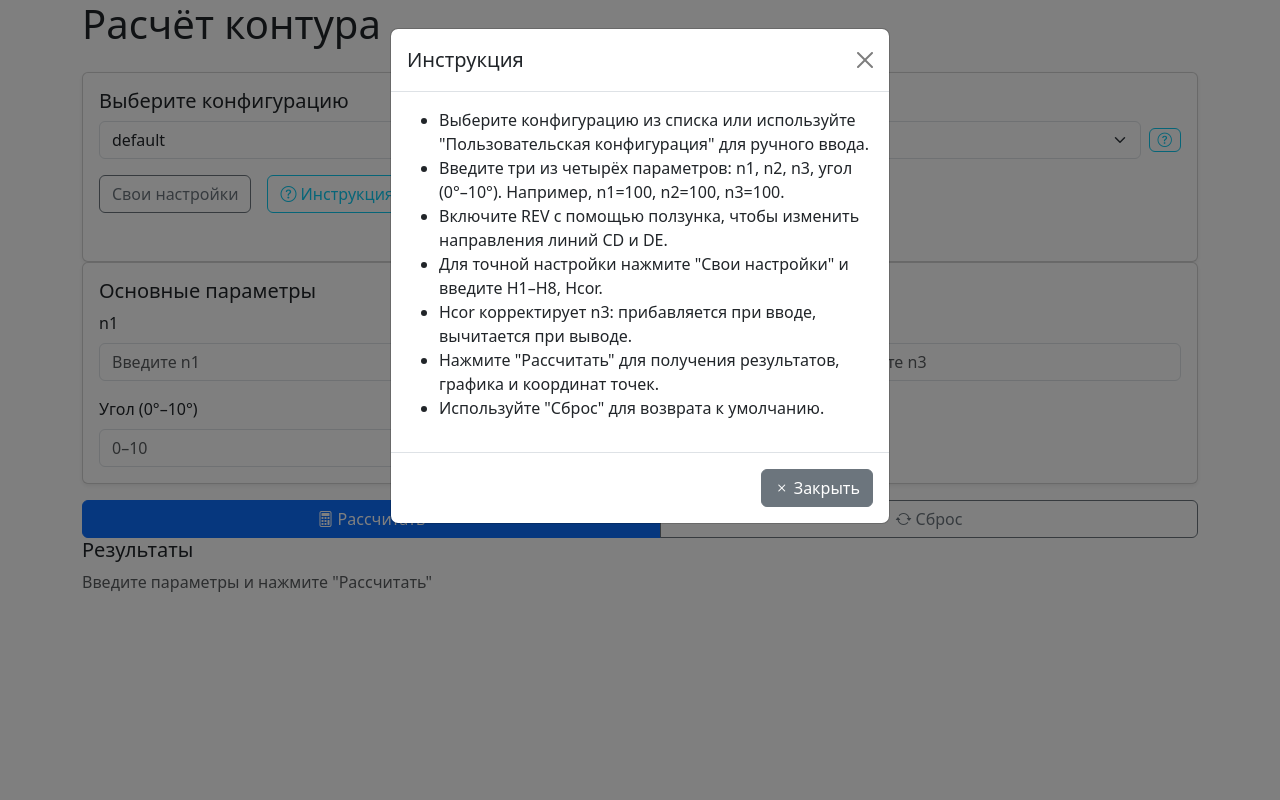
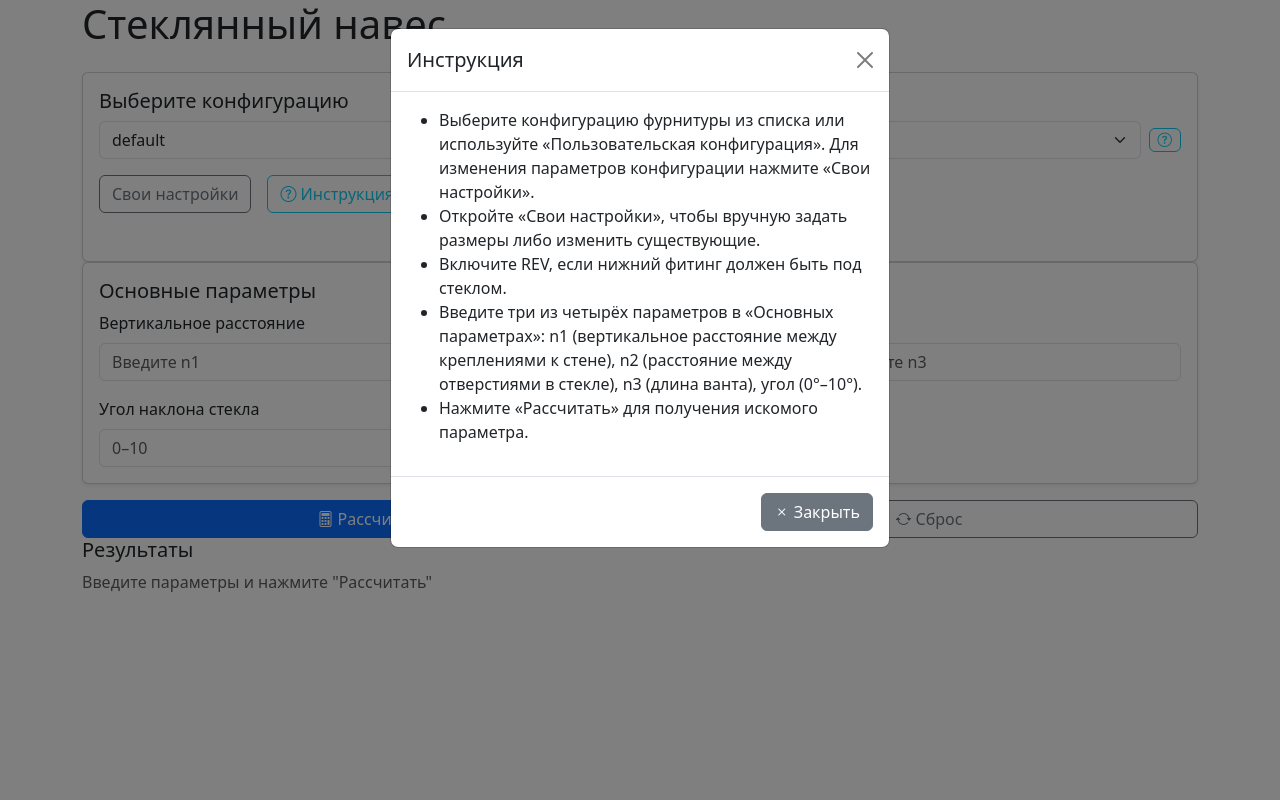
Before and after one commit to tvwoth/contour-app, a Flask app: page / in a window 1280 px wide, after a click on "Инструкция". Run offline with Flask 3, Linux system fonts and the light colour scheme.

Commit message:
Добавлен новый конфиг и обновлен app.py

```diff
--- a/templates/index.html
+++ b/templates/index.html
@@ -3,7 +3,7 @@
 <head>
     <meta charset="UTF-8">
     <meta name="viewport" content="width=device-width, initial-scale=1.0">
-    <title>Расчёт контура</title>
+    <title>GlassOverhang</title>
     <link href="https://cdn.jsdelivr.net/npm/bootstrap@5.3.0/dist/css/bootstrap.min.css" rel="stylesheet">
     <link href="https://cdn.jsdelivr.net/npm/bootstrap-icons/font/bootstrap-icons.css" rel="stylesheet">
     <style>
@@ -148,7 +148,7 @@
 </head>
 <body>
     <div class="container">
-        <h1 class="mb-4">Расчёт контура</h1>
+        <h1 class="mb-4">Стеклянный навес</h1>
         <!-- Flash Messages -->
         {% with messages = get_flashed_messages(with_categories=true) %}
             {% if messages %}
@@ -245,26 +245,26 @@
                         <h5 class="card-title">Основные параметры</h5>
                         <div class="row g-2">
                             <div class="col-md-4">
-                                <label for="n1" class="form-label">n1</label>
+                                <label for="n1" class="form-label">Вертикальное расстояние</label>
                                 <input type="number" step="any" class="form-control" id="n1" name="n1" placeholder="Введите n1" value="{{ calculator.n1 | float | round(2) if calculator.n1 is not none else '' }}">
                             </div>
                             <div class="col-md-4">
-                                <label for="n2" class="form-label">n2</label>
+                                <label for="n2" class="form-label">Между отверстиями в стекле</label>
                                 <input type="number" step="any" class="form-control" id="n2" name="n2" placeholder="Введите n2" value="{{ calculator.n2 | float | round(2) if calculator.n2 is not none else '' }}">
                             </div>
                             <div class="col-md-4">
-                                <label for="n3" class="form-label">n3</label>
+                                <label for="n3" class="form-label">Вант</label>
                                 <input type="number" step="any" class="form-control" id="n3" name="n3" placeholder="Введите n3" value="{{ calculator.get_n3() | float | round(2) if calculator.get_n3() is not none else '' }}">
                             </div>
                         </div>
                         <div class="row g-2 mt-2">
                             <div class="col-md-6">
-                                <label for="angle_EF" class="form-label">Угол (0°–10°)</label>
+                                <label for="angle_EF" class="form-label">Угол наклона стекла</label>
                                 <input type="number" step="any" min="0" max="10" class="form-control" id="angle_EF" name="angle_EF" placeholder="0–10" value="{{ (calculator.angle_D - 180) | float | round(2) if calculator.angle_D is not none else '' }}">
                             </div>
                             <div class="col-md-6 d-flex align-items-end">
                                 <div class="form-check form-switch">
-                                    <input class="form-check-input" type="checkbox" id="rev" name="rev" {{ 'checked' if calculator.REV else '' }}>
+                                    <input class="form-check-input" type="checkbox" id="rev" name="rev" {% if calculator.REV %}checked{% endif %}>
                                     <label class="form-check-label" for="rev">REV</label>
                                 </div>
                             </div>
@@ -312,13 +312,13 @@
                         <div class="card-body">
                             <h6 class="card-title">Эскиз контура</h6>
                             <img src="{{ plot_url }}" alt="Эскиз контура" class="img-fluid">
-                            <a href="{{ plot_url }}" download="contour_plot.png" class="btn btn-outline-secondary btn-sm mt-2"><i class="bi bi-download me-1"></i>Скачать график</a>
+                            <a href="{{ plot_url }}" download="contour_plot.png" class="btn btn-outline-secondary btn-sm mt-2"><i class="bi bi-download me-1"></i>Скачать</a>
                         </div>
                     </div>
                 {% endif %}
                 <div class="card shadow-sm mb-3">
                     <div class="card-body">
-                        <h6 class="card-title">Координаты точек</h6>
+                        <h6 class="card-title">Координаты</h6>
                         <table class="table table-bordered">
                             <thead>
                                 <tr>
@@ -362,13 +362,11 @@
                     </div>
                     <div class="modal-body">
                         <ul>
-                            <li>Выберите конфигурацию из списка или используйте "Пользовательская конфигурация" для ручного ввода.</li>
-                            <li>Введите три из четырёх параметров: n1, n2, n3, угол (0°–10°). Например, n1=100, n2=100, n3=100.</li>
-                            <li>Включите REV с помощью ползунка, чтобы изменить направления линий CD и DE.</li>
-                            <li>Для точной настройки нажмите "Свои настройки" и введите H1–H8, Hcor.</li>
-                            <li>Hcor корректирует n3: прибавляется при вводе, вычитается при выводе.</li>
-                            <li>Нажмите "Рассчитать" для получения результатов, графика и координат точек.</li>
-                            <li>Используйте "Сброс" для возврата к умолчанию.</li>
+                             <li>Выберите конфигурацию фурнитуры из списка или используйте «Пользовательская конфигурация». Для изменения параметров конфигурации нажмите «Свои настройки».</li>
+                             <li>Откройте «Свои настройки», чтобы вручную задать размеры либо изменить существующие.</li>
+                             <li>Включите REV, если нижний фитинг должен быть под стеклом.</li>
+                             <li>Введите три из четырёх параметров в «Основных параметрах»: n1 (вертикальное расстояние между креплениями к стене), n2 (расстояние между отверстиями в стекле), n3 (длина ванта), угол (0°–10°).</li>
+                             <li>Нажмите «Рассчитать» для получения искомого параметра.</li>
                         </ul>
                     </div>
                     <div class="modal-footer">
```
Also changed, not shown: configs/config1.json (deleted, +0 -10 lines), configs/config2.json (deleted, +0 -10 lines), configs/sindicat.json (deleted, +0 -10 lines), configs/Премьер комплект YP01YP02YP03G01.json (added, +22 -0 lines), configs/Синдикат КЗ471КЗ472КЗ473.json (renamed from configs/Test3.json, +5 -5 lines), static/plot.png.
